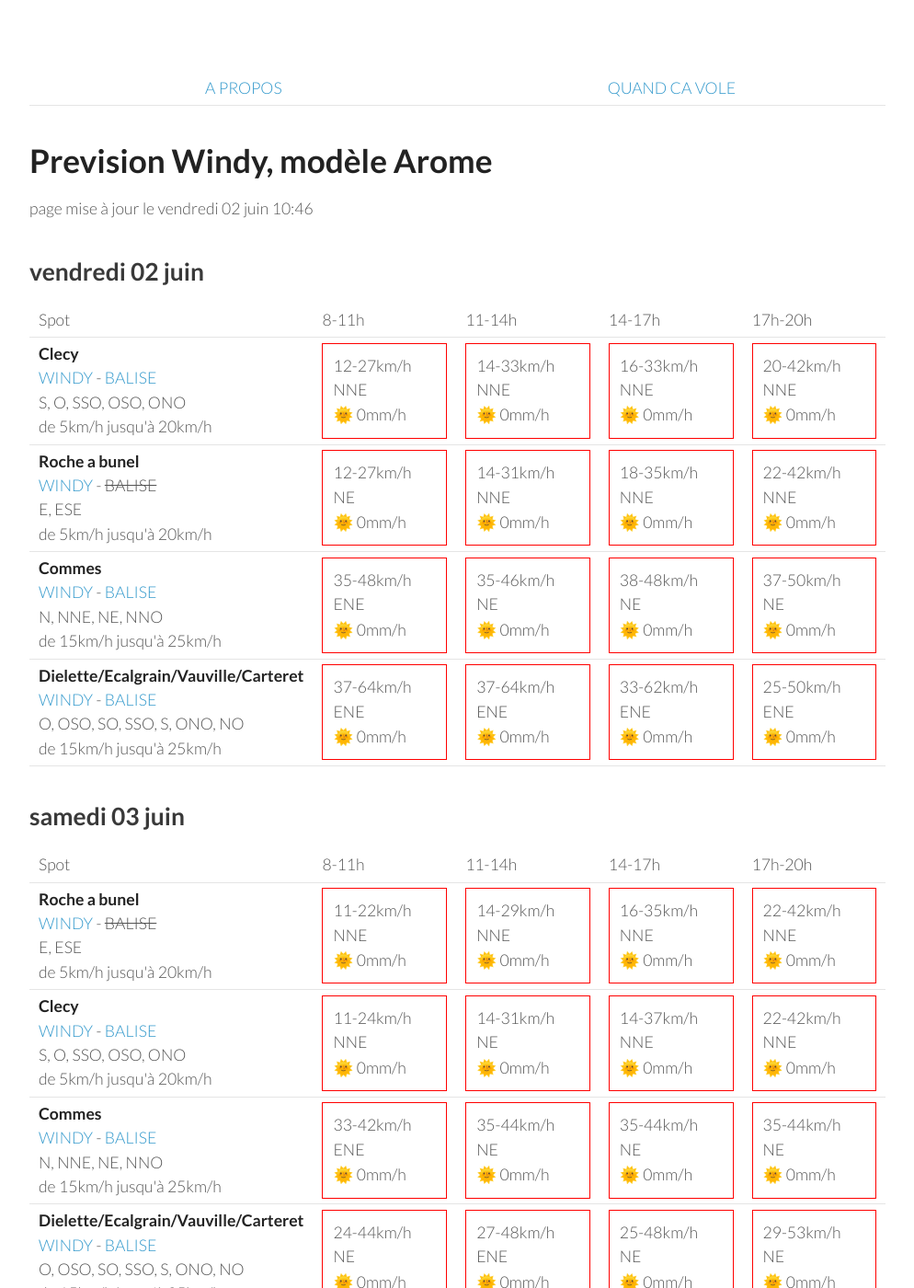
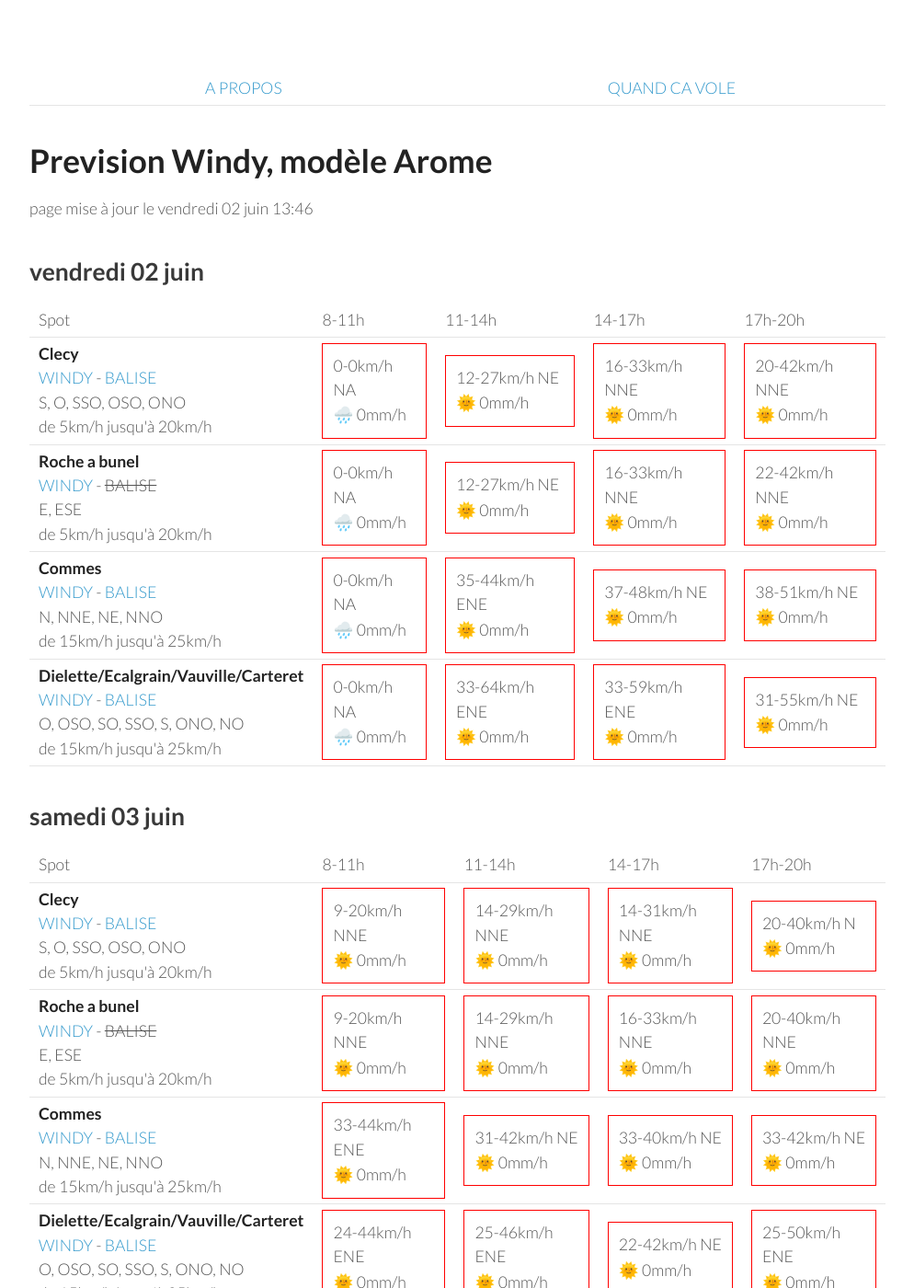
Before and after one commit to parapente-dans-le-nord/parapente-dans-le-nord.github.io, a Jekyll site: the page built from normandie.markdown, in a window 1280 px wide and 1400 px high. Shown: the whole window at 92% size, without its empty margins (26-1020 px from the left). Built offline with Jekyll 4.4.1, drawn with Linux system fonts in a browser that asks for light colours.

Commit message:
update index.markdown

```diff
--- a/normandie.markdown
+++ b/normandie.markdown
@@ -7,7 +7,7 @@ title:  "Tous les spots"
 {: .links}
 
 # Prevision Windy, modèle Arome
-page mise à jour le vendredi 02 juin 10:46
+page mise à jour le vendredi 02 juin 13:46
 
 ## vendredi 02 juin
 
@@ -24,41 +24,37 @@ page mise à jour le vendredi 02 juin 10:46
 <tr>
         <td><strong>Clecy</strong><br><a href="https://windy.com/48.929/-0.470?48.516,-0.470,8">WINDY</a> - <span class=""><a href="http://www.balisemeteo.com/balise.php?idBalise=122">BALISE</a> </span><br> <span class="vent-favorable">S, O, SSO, OSO, ONO</span><br><span class="force-vent">de 5km/h jusqu'à 20km/h</span> </td>
 
-            <td><div class="not-flyable"><p>12-27km/h NNE</p><p>🌞 0mm/h</p></div></td>
-            <td><div class="not-flyable"><p>14-33km/h NNE</p><p>🌞 0mm/h</p></div></td>
+            <td><div class="not-flyable"><p>0-0km/h NA</p><p>🌧️ 0mm/h</p></div></td>
+            <td><div class="not-flyable"><p>12-27km/h NE</p><p>🌞 0mm/h</p></div></td>
             <td><div class="not-flyable"><p>16-33km/h NNE</p><p>🌞 0mm/h</p></div></td>
             <td><div class="not-flyable"><p>20-42km/h NNE</p><p>🌞 0mm/h</p></div></td>
-
 
     </tr>
 <tr>
         <td><strong>Roche a bunel</strong><br><a href="https://windy.com/48.993/-0.499?48.580,-0.499,8">WINDY</a> - <span class="no-balise"> BALISE </span><br> <span class="vent-favorable">E, ESE</span><br><span class="force-vent">de 5km/h jusqu'à 20km/h</span> </td>
 
+            <td><div class="not-flyable"><p>0-0km/h NA</p><p>🌧️ 0mm/h</p></div></td>
             <td><div class="not-flyable"><p>12-27km/h NE</p><p>🌞 0mm/h</p></div></td>
-            <td><div class="not-flyable"><p>14-31km/h NNE</p><p>🌞 0mm/h</p></div></td>
-            <td><div class="not-flyable"><p>18-35km/h NNE</p><p>🌞 0mm/h</p></div></td>
+            <td><div class="not-flyable"><p>16-33km/h NNE</p><p>🌞 0mm/h</p></div></td>
             <td><div class="not-flyable"><p>22-42km/h NNE</p><p>🌞 0mm/h</p></div></td>
-
 
     </tr>
 <tr>
         <td><strong>Commes</strong><br><a href="https://windy.com/49.346/-0.726?48.936,-0.726,8">WINDY</a> - <span class=""><a href="http://www.balisemeteo.com/balise.php?idBalise=158">BALISE</a> </span><br> <span class="vent-favorable">N, NNE, NE, NNO</span><br><span class="force-vent">de 15km/h jusqu'à 25km/h</span> </td>
 
-            <td><div class="not-flyable"><p>35-48km/h ENE</p><p>🌞 0mm/h</p></div></td>
-            <td><div class="not-flyable"><p>35-46km/h NE</p><p>🌞 0mm/h</p></div></td>
-            <td><div class="not-flyable"><p>38-48km/h NE</p><p>🌞 0mm/h</p></div></td>
-            <td><div class="not-flyable"><p>37-50km/h NE</p><p>🌞 0mm/h</p></div></td>
-
+            <td><div class="not-flyable"><p>0-0km/h NA</p><p>🌧️ 0mm/h</p></div></td>
+            <td><div class="not-flyable"><p>35-44km/h ENE</p><p>🌞 0mm/h</p></div></td>
+            <td><div class="not-flyable"><p>37-48km/h NE</p><p>🌞 0mm/h</p></div></td>
+            <td><div class="not-flyable"><p>38-51km/h NE</p><p>🌞 0mm/h</p></div></td>
 
     </tr>
 <tr>
         <td><strong>Dielette/Ecalgrain/Vauville/Carteret</strong><br><a href="https://windy.com/49.650/-1.856?49.243,-1.856,8">WINDY</a> - <span class=""><a href="http://www.balisemeteo.com/balise.php?idBalise=81">BALISE</a> </span><br> <span class="vent-favorable">O, OSO, SO, SSO, S, ONO, NO</span><br><span class="force-vent">de 15km/h jusqu'à 25km/h</span> </td>
 
-            <td><div class="not-flyable"><p>37-64km/h ENE</p><p>🌞 0mm/h</p></div></td>
-            <td><div class="not-flyable"><p>37-64km/h ENE</p><p>🌞 0mm/h</p></div></td>
-            <td><div class="not-flyable"><p>33-62km/h ENE</p><p>🌞 0mm/h</p></div></td>
-            <td><div class="not-flyable"><p>25-50km/h ENE</p><p>🌞 0mm/h</p></div></td>
-
+            <td><div class="not-flyable"><p>0-0km/h NA</p><p>🌧️ 0mm/h</p></div></td>
+            <td><div class="not-flyable"><p>33-64km/h ENE</p><p>🌞 0mm/h</p></div></td>
+            <td><div class="not-flyable"><p>33-59km/h ENE</p><p>🌞 0mm/h</p></div></td>
+            <td><div class="not-flyable"><p>31-55km/h NE</p><p>🌞 0mm/h</p></div></td>
 
     </tr>
 
@@ -78,42 +74,42 @@ page mise à jour le vendredi 02 juin 10:46
       <td>17h-20h</td>
     </tr>
 <tr>
-        <td><strong>Roche a bunel</strong><br><a href="https://windy.com/48.993/-0.499?48.580,-0.499,8">WINDY</a> - <span class="no-balise"> BALISE </span><br> <span class="vent-favorable">E, ESE</span><br><span class="force-vent">de 5km/h jusqu'à 20km/h</span> </td>
+        <td><strong>Clecy</strong><br><a href="https://windy.com/48.929/-0.470?48.516,-0.470,8">WINDY</a> - <span class=""><a href="http://www.balisemeteo.com/balise.php?idBalise=122">BALISE</a> </span><br> <span class="vent-favorable">S, O, SSO, OSO, ONO</span><br><span class="force-vent">de 5km/h jusqu'à 20km/h</span> </td>
 
-            <td><div class="not-flyable"><p>11-22km/h NNE</p><p>🌞 0mm/h</p></div></td>
+            <td><div class="not-flyable"><p>9-20km/h NNE</p><p>🌞 0mm/h</p></div></td>
             <td><div class="not-flyable"><p>14-29km/h NNE</p><p>🌞 0mm/h</p></div></td>
-            <td><div class="not-flyable"><p>16-35km/h NNE</p><p>🌞 0mm/h</p></div></td>
-            <td><div class="not-flyable"><p>22-42km/h NNE</p><p>🌞 0mm/h</p></div></td>
+            <td><div class="not-flyable"><p>14-31km/h NNE</p><p>🌞 0mm/h</p></div></td>
+            <td><div class="not-flyable"><p>20-40km/h N</p><p>🌞 0mm/h</p></div></td>
 
 
     </tr>
 <tr>
-        <td><strong>Clecy</strong><br><a href="https://windy.com/48.929/-0.470?48.516,-0.470,8">WINDY</a> - <span class=""><a href="http://www.balisemeteo.com/balise.php?idBalise=122">BALISE</a> </span><br> <span class="vent-favorable">S, O, SSO, OSO, ONO</span><br><span class="force-vent">de 5km/h jusqu'à 20km/h</span> </td>
+        <td><strong>Roche a bunel</strong><br><a href="https://windy.com/48.993/-0.499?48.580,-0.499,8">WINDY</a> - <span class="no-balise"> BALISE </span><br> <span class="vent-favorable">E, ESE</span><br><span class="force-vent">de 5km/h jusqu'à 20km/h</span> </td>
 
-            <td><div class="not-flyable"><p>11-24km/h NNE</p><p>🌞 0mm/h</p></div></td>
-            <td><div class="not-flyable"><p>14-31km/h NE</p><p>🌞 0mm/h</p></div></td>
-            <td><div class="not-flyable"><p>14-37km/h NNE</p><p>🌞 0mm/h</p></div></td>
-            <td><div class="not-flyable"><p>22-42km/h NNE</p><p>🌞 0mm/h</p></div></td>
+            <td><div class="not-flyable"><p>9-20km/h NNE</p><p>🌞 0mm/h</p></div></td>
+            <td><div class="not-flyable"><p>14-29km/h NNE</p><p>🌞 0mm/h</p></div></td>
+            <td><div class="not-flyable"><p>16-33km/h NNE</p><p>🌞 0mm/h</p></div></td>
+            <td><div class="not-flyable"><p>20-40km/h NNE</p><p>🌞 0mm/h</p></div></td>
 
 
     </tr>
 <tr>
         <td><strong>Commes</strong><br><a href="https://windy.com/49.346/-0.726?48.936,-0.726,8">WINDY</a> - <span class=""><a href="http://www.balisemeteo.com/balise.php?idBalise=158">BALISE</a> </span><br> <span class="vent-favorable">N, NNE, NE, NNO</span><br><span class="force-vent">de 15km/h jusqu'à 25km/h</span> </td>
 
-            <td><div class="not-flyable"><p>33-42km/h ENE</p><p>🌞 0mm/h</p></div></td>
-            <td><div class="not-flyable"><p>35-44km/h NE</p><p>🌞 0mm/h</p></div></td>
-            <td><div class="not-flyable"><p>35-44km/h NE</p><p>🌞 0mm/h</p></div></td>
-            <td><div class="not-flyable"><p>35-44km/h NE</p><p>🌞 0mm/h</p></div></td>
+            <td><div class="not-flyable"><p>33-44km/h ENE</p><p>🌞 0mm/h</p></div></td>
+            <td><div class="not-flyable"><p>31-42km/h NE</p><p>🌞 0mm/h</p></div></td>
+            <td><div class="not-flyable"><p>33-40km/h NE</p><p>🌞 0mm/h</p></div></td>
+            <td><div class="not-flyable"><p>33-42km/h NE</p><p>🌞 0mm/h</p></div></td>
 
 
     </tr>
 <tr>
         <td><strong>Dielette/Ecalgrain/Vauville/Carteret</strong><br><a href="https://windy.com/49.650/-1.856?49.243,-1.856,8">WINDY</a> - <span class=""><a href="http://www.balisemeteo.com/balise.php?idBalise=81">BALISE</a> </span><br> <span class="vent-favorable">O, OSO, SO, SSO, S, ONO, NO</span><br><span class="force-vent">de 15km/h jusqu'à 25km/h</span> </td>
 
-            <td><div class="not-flyable"><p>24-44km/h NE</p><p>🌞 0mm/h</p></div></td>
-            <td><div class="not-flyable"><p>27-48km/h ENE</p><p>🌞 0mm/h</p></div></td>
-            <td><div class="not-flyable"><p>25-48km/h NE</p><p>🌞 0mm/h</p></div></td>
-            <td><div class="not-flyable"><p>29-53km/h NE</p><p>🌞 0mm/h</p></div></td>
+            <td><div class="not-flyable"><p>24-44km/h ENE</p><p>🌞 0mm/h</p></div></td>
+            <td><div class="not-flyable"><p>25-46km/h ENE</p><p>🌞 0mm/h</p></div></td>
+            <td><div class="not-flyable"><p>22-42km/h NE</p><p>🌞 0mm/h</p></div></td>
+            <td><div class="not-flyable"><p>25-50km/h ENE</p><p>🌞 0mm/h</p></div></td>
 
 
     </tr>
```
